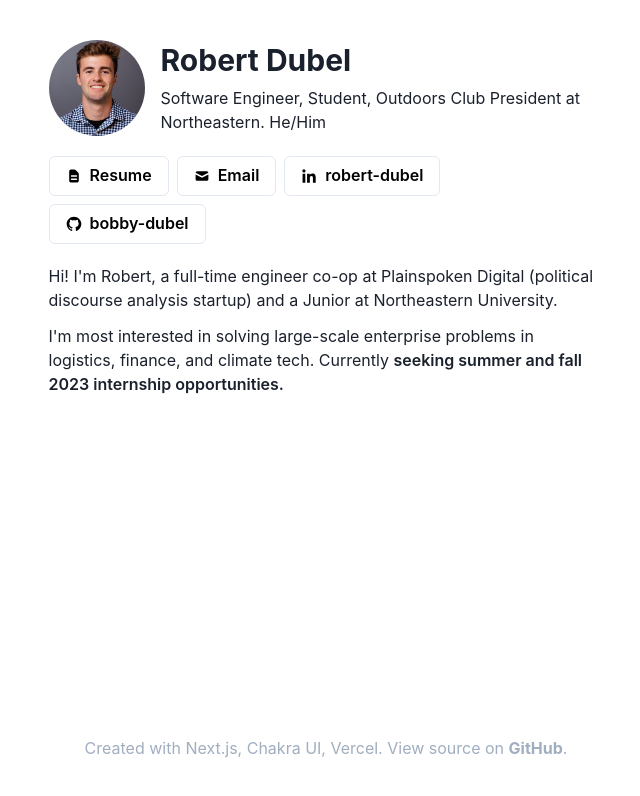
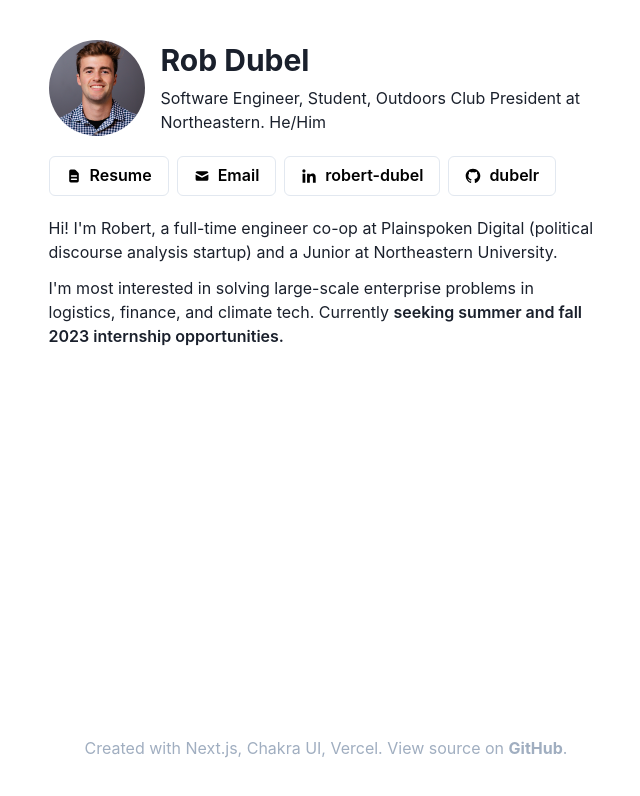
Before and after one commit to dubelr/personal-site, a Next.js app: page / in a window 1280 px wide. Shown: the top 796 px of the page, without its empty margins (314-954 px from the left). Built offline with nearby package versions, Linux system fonts and the light colour scheme.

Commit message:
Update index.js

```diff
--- a/pages/index.js
+++ b/pages/index.js
@@ -15,7 +15,7 @@ import Head from "next/head";
 import { HiDocumentText, HiMail } from "react-icons/hi";
 import { GrLinkedinOption, GrGithub } from "react-icons/gr";
 export default function Home() {
-  let name = "Robert Dubel";
+  let name = "Rob Dubel";
   let buttons = [
     {
       text: "Resume",
@@ -36,7 +36,7 @@ export default function Home() {
       color: "linkedin",
     },
     {
-      text: "bobby-dubel",
+      text: "dubelr",
       icon: GrGithub,
       path: "https://github.com/dubelr",
       color: "gray",
@@ -47,7 +47,7 @@ export default function Home() {
     <div>
       <Head>
         <title>{name}</title>
-        <meta name="description" content="Robert Dubel's personal website" />
+        <meta name="description" content="Rob Dubel's personal website" />
         <link rel="icon" href="/favicon.png" />
       </Head>
       <Flex align="center" direction="column" h="100vh" w="100vw" py="5vh" px="25px">
```
